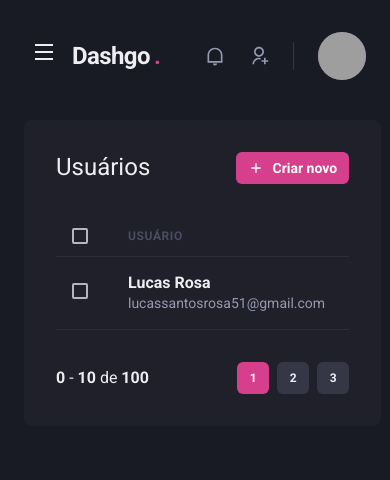
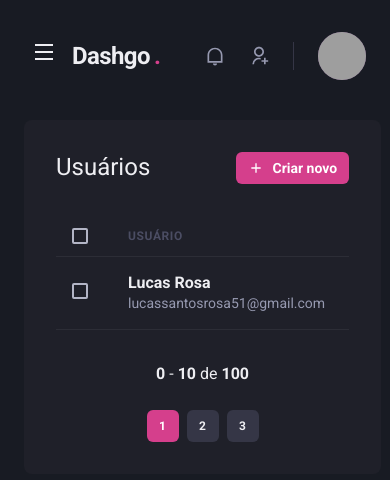
Before and after one commit to Bluniz/dashgo, a Next.js app: page /users in a window 390 px wide. Shown: the top 480 px of the page. Built offline with nearby package versions, Linux system fonts and the light colour scheme; grey boxes are pictures that could not be loaded.

Commit message:
Adjust Pagination component with responsivity

```diff
--- a/src/components/Pagination/index.tsx
+++ b/src/components/Pagination/index.tsx
@@ -1,11 +1,10 @@
-import { Button } from "@chakra-ui/button";
 import { Box, Stack } from "@chakra-ui/layout";
 import { PaginationItem } from "./PaginationItem";
 
 export function Pagination() {
   return (
     <Stack
-      direction="row"
+      direction={["column", "row"]}
       mt="8"
       justify="space-between"
       align="center"
```
